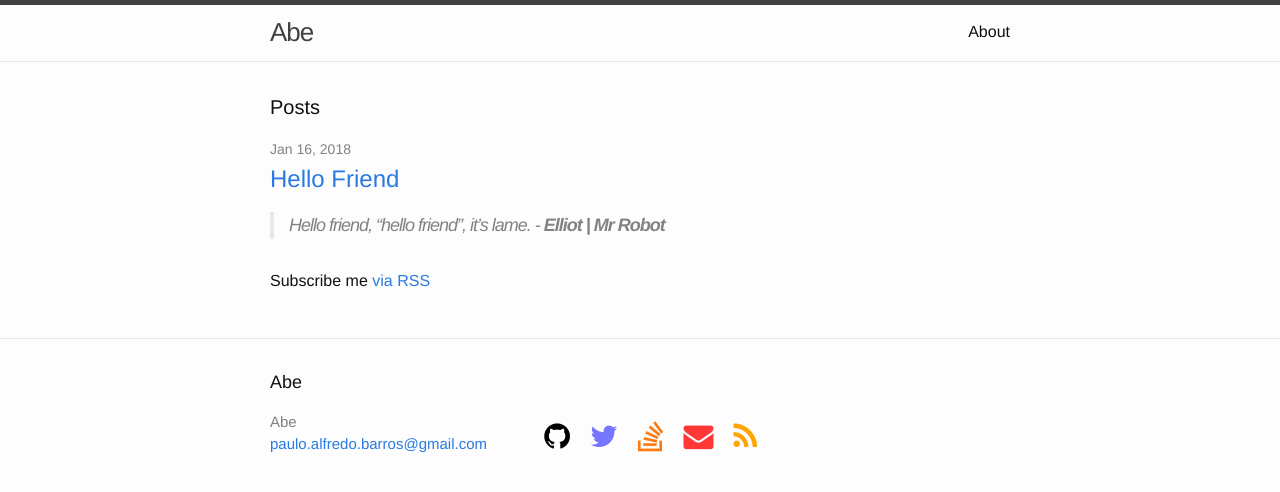
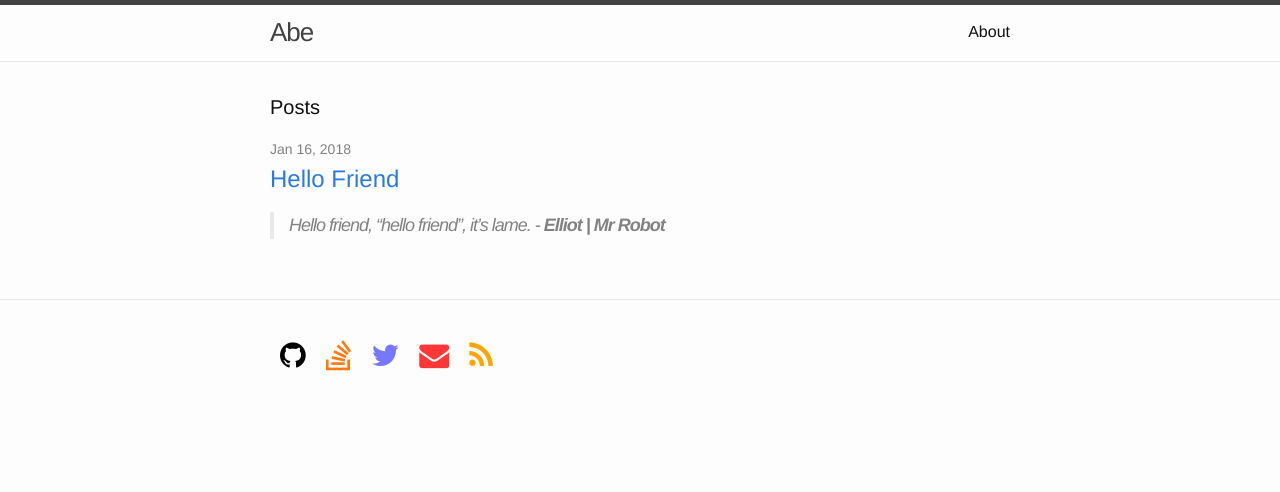
Before and after one commit to indrajithbandara/abekroenem.github.io, a Jekyll site: the page built from index.md, in a window 1280 px wide. Shown: the top 492 px of the page. Built offline with Jekyll 4.4.1, drawn with Linux system fonts in a browser that asks for light colours.

Commit message:
improving title and footer

```diff
--- a/_includes/footer.html
+++ b/_includes/footer.html
@@ -1,27 +1,6 @@
 <footer class="site-footer">
-
   <div class="wrapper">
-
-    <h2 class="footer-heading">{{ site.title | escape }}</h2>
-
     <div class="footer-col-wrapper">
-      <div class="footer-col footer-col-1">
-        <ul class="contact-list">
-          <li>
-            {% if site.author %}
-              {{ site.author | escape }}
-            {% else %}
-              {{ site.title | escape }}
-            {% endif %}
-          </li>
-          {% if site.email %}
-          <li>
-            <a href="mailto:{{ site.email }}">{{ site.email }}</a>
-          </li>
-          {% endif %}
-        </ul>
-      </div>
-
       <div class="footer-col footer-col-5">
         <ul class="social-media-list">
           <li class='social-github'>
@@ -29,14 +8,14 @@
               <i class="fa fa-github fa-fx fa-2x" aria-hidden="true"></i>
             </a>
           </li>
+          <li class='social-stack-overflow'>
+            <a href="https://stackoverflow.com/users/7670316/abe">
+              <i class="fa fa-stack-overflow fa-fx fa-2x" aria-hidden="true"></i>
+            </a>
+          </li>
           <li class='social-twitter'>
             <a href="http://twitter.com/abekroenem">
               <i class="fa fa-twitter fa-fx fa-2x" aria-hidden="true"></i>
-            </a>
-          </li>
-          <li class='social-stack-overflow'>
-            <a href="https://stackoverflow.com/users/7670316/abe">
-              <i class="fa fa-stack-overflow fa-fx fa-2x" aria-hidden="true"></i>
             </a>
           </li>
           <li class='social-mail'>
@@ -52,7 +31,5 @@
         </ul>
       </div>
     </div>
-
   </div>
-
 </footer>
--- a/_includes/google-analytics.html
+++ b/_includes/google-analytics.html
@@ -1,9 +1,7 @@
-  <!-- Global site tag (gtag.js) - Google Analytics -->
 <script async src="https://www.googletagmanager.com/gtag/js?id=UA-112510391-1"></script>
 <script>
   window.dataLayer = window.dataLayer || [];
   function gtag(){dataLayer.push(arguments);}
   gtag('js', new Date());
-
   gtag('config', 'UA-112510391-1');
 </script>
--- a/_includes/head.html
+++ b/_includes/head.html
@@ -3,12 +3,18 @@
   <meta http-equiv="X-UA-Compatible" content="IE=edge">
   <meta name="viewport" content="width=device-width, initial-scale=1">
 
-  <title>{% if page.title %}{{ page.title | escape }}{% else %}{{ site.title | escape }}{% endif %}</title>
+  <title>
+    {{ site.title | escape }} |
+    {% if page.title %}
+      {{ page.title }}
+    {% else %}
+      Welcome
+    {% endif %}
+  </title>
+
   <meta name="description" content="{{ page.excerpt | default: site.description | strip_html | normalize_whitespace | truncate: 160 | escape }}">
 
-  <link href="https://maxcdn.bootstrapcdn.com/font-awesome/4.7.0/css/font-awesome.min.css" rel="stylesheet"
-        integrity="sha384-wvfXpqpZZVQGK6TAh5PVlGOfQNHSoD2xbE+QkPxCAFlNEevoEH3Sl0sibVcOQVnN"
-        crossorigin="anonymous">
+  <link href="https://maxcdn.bootstrapcdn.com/font-awesome/4.7.0/css/font-awesome.min.css" rel="stylesheet">
   <link rel="stylesheet" href="{{ "/assets/main.css" | relative_url }}">
   <link rel="canonical" href="{{ page.url | replace:'index.html','' | absolute_url }}">
   <link rel="alternate" type="application/rss+xml" title="{{ site.title | escape }}" href="{{ "/feed.xml" | relative_url }}">
--- a/_layouts/home.html
+++ b/_layouts/home.html
@@ -21,7 +21,4 @@ layout: default
       </li>
     {% endfor %}
   </ul>
-
-  <p class="rss-subscribe">Subscribe me <a href="{{ "/feed.xml" | relative_url }}">via RSS</a></p>
-
 </div>
```
Also changed, not shown: _layouts/project.html (deleted), _layouts/projects.html (added).
